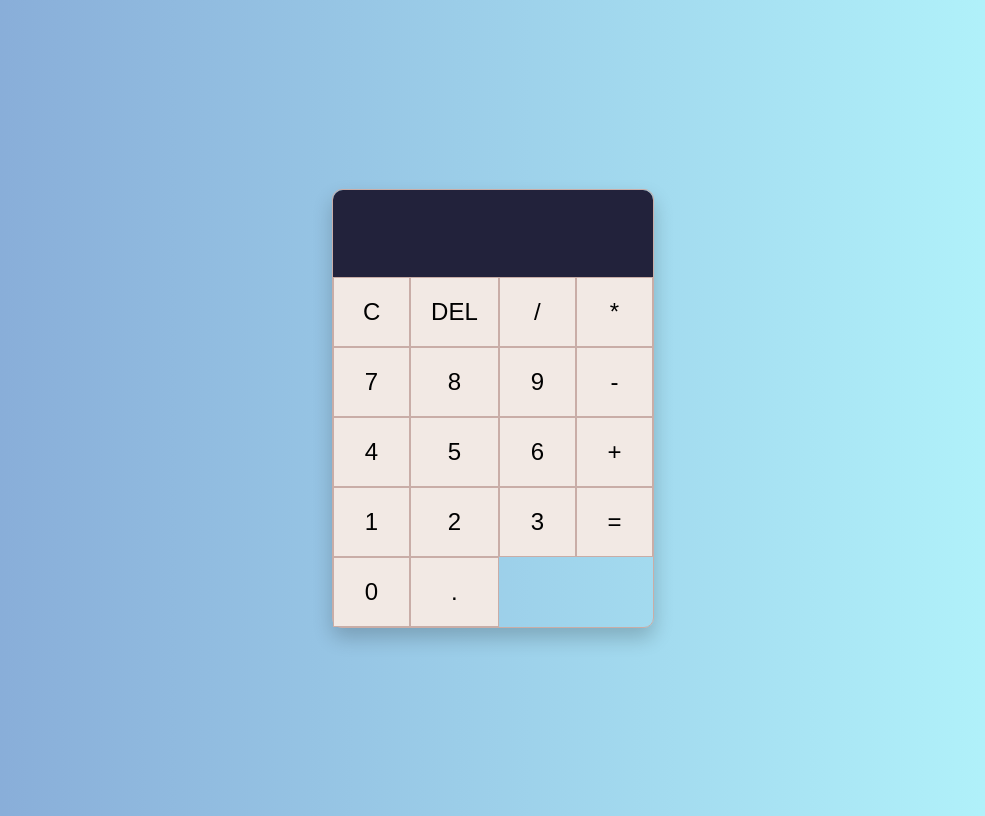
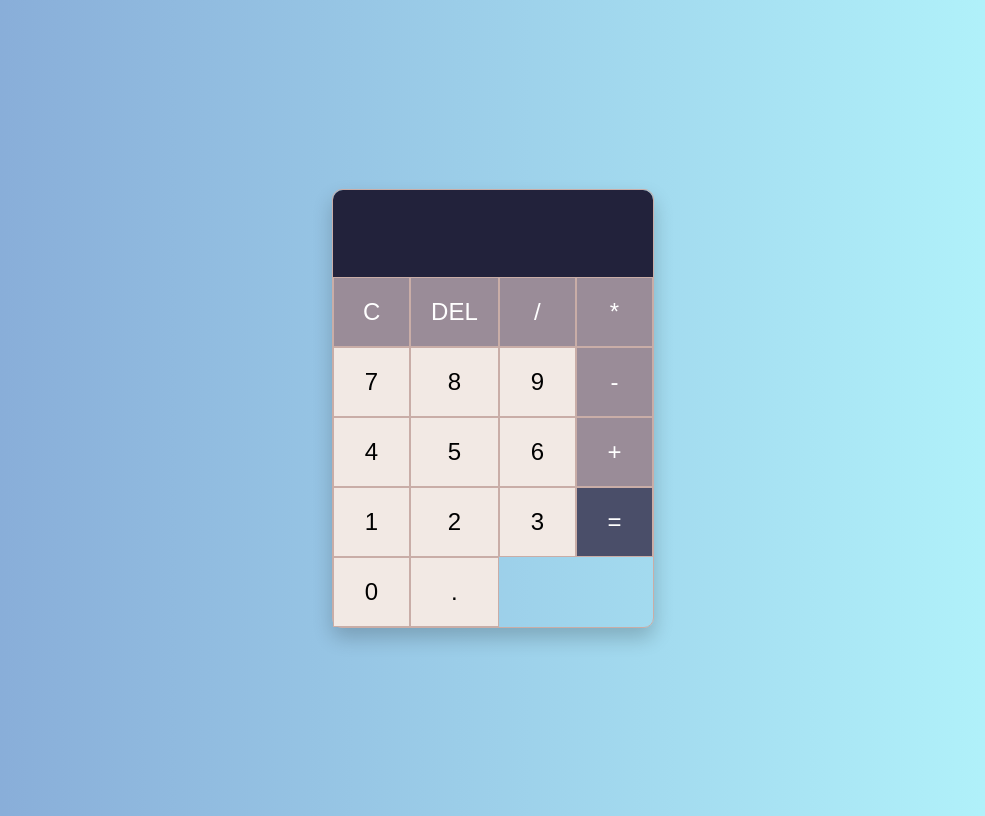
Before and after one commit to muhammedaadilmaster/kappo-calculator, a plain HTML site: page index.html in a window 1280 px wide. Shown: the whole page, without its empty margins (147-1132 px from the left). Drawn offline with Linux system fonts and the light colour scheme.

Commit message:
Update index.html with new button classes

```diff
--- a/index.html
+++ b/index.html
@@ -12,22 +12,22 @@
             <input type="text" id="result" disabled>
         </div>
         <div class="buttons">
-            <button onclick="clearScreen()">C</button>
-            <button onclick="deleteLast()">DEL</button>
-            <button onclick="insert('/')">/</button>
-            <button onclick="insert('*')">*</button>
+            <button onclick="clearScreen()" class="operator">C</button>
+            <button onclick="deleteLast()" class="operator">DEL</button>
+            <button onclick="insert('/')" class="operator">/</button>
+            <button onclick="insert('*')" class="operator">*</button>
             <button onclick="insert('7')">7</button>
             <button onclick="insert('8')">8</button>
             <button onclick="insert('9')">9</button>
-            <button onclick="insert('-')">-</button>
+            <button onclick="insert('-')" class="operator">-</button>
             <button onclick="insert('4')">4</button>
             <button onclick="insert('5')">5</button>
             <button onclick="insert('6')">6</button>
-            <button onclick="insert('+')">+</button>
+            <button onclick="insert('+')" class="operator">+</button>
             <button onclick="insert('1')">1</button>
             <button onclick="insert('2')">2</button>
             <button onclick="insert('3')">3</button>
-            <button onclick="calculate()">=</button>
+            <button onclick="calculate()" class="equal">=</button>
             <button onclick="insert('0')">0</button>
             <button onclick="insert('.')">.</button>
         </div>
```
